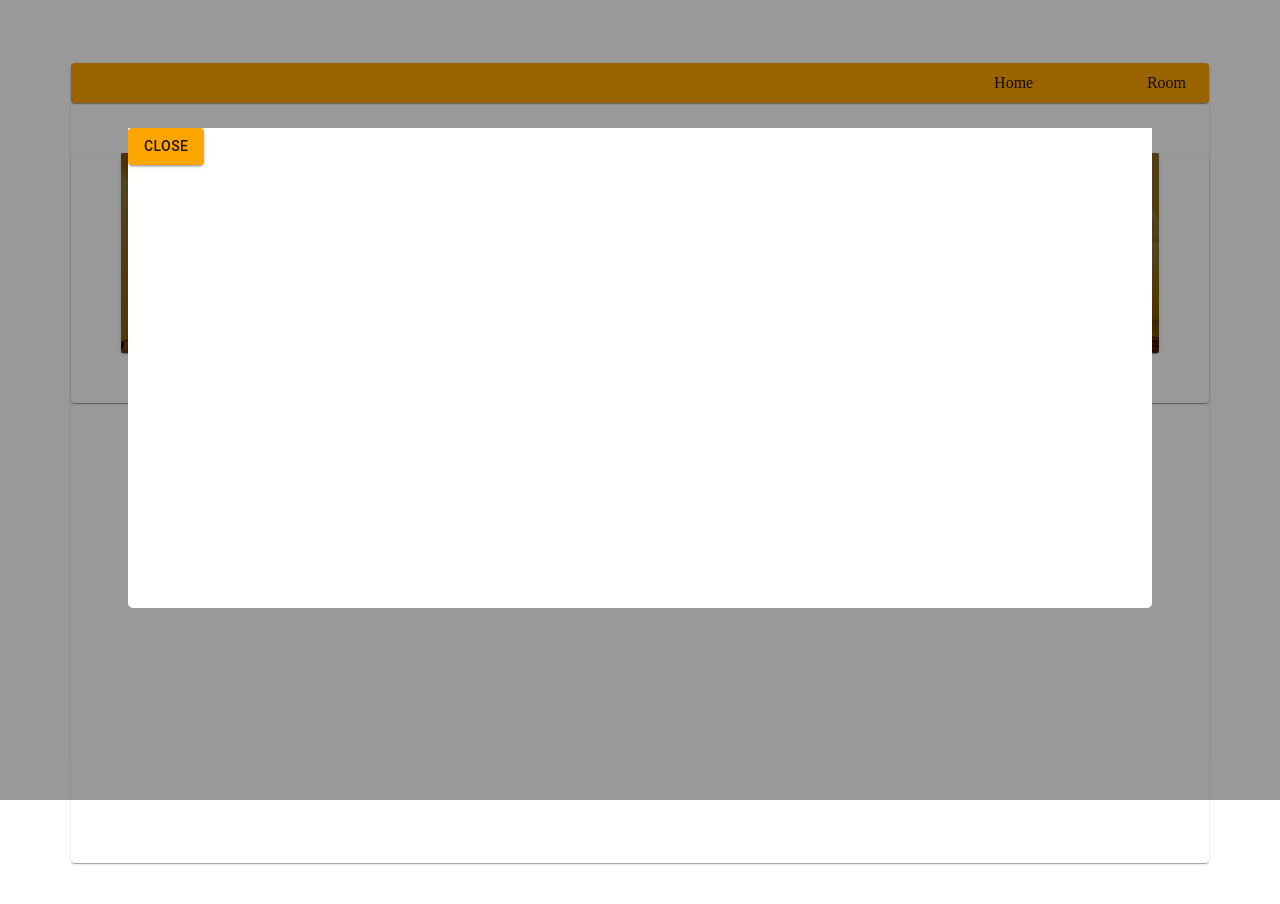
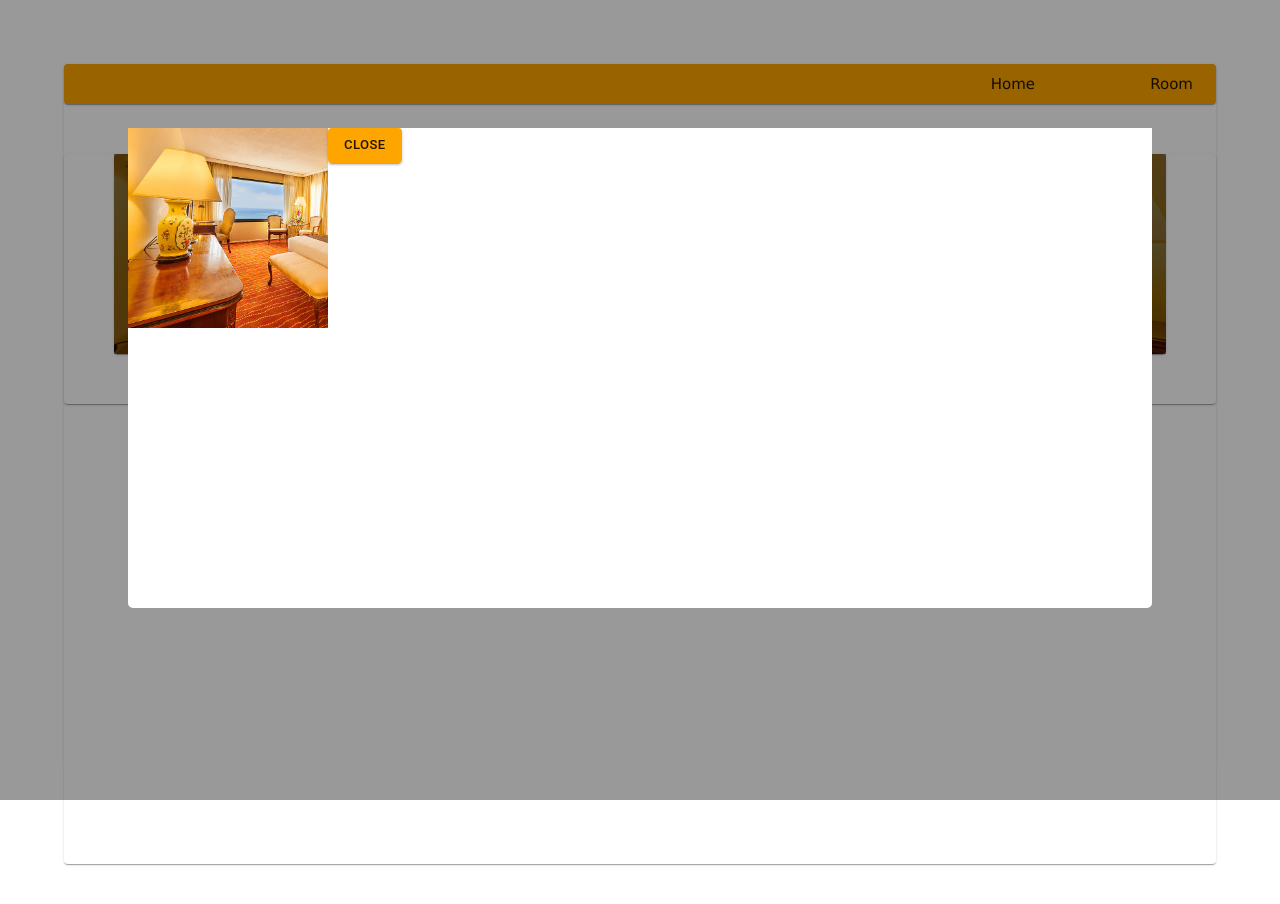
Before and after one commit to RamRPrakash/skyresort, a React app: page / in a window 1280 px wide. Both pictures are taken after a click on the button "OUR ROOMS". Built offline with nearby package versions, Linux system fonts and the light colour scheme.

Commit message:
Demo changes

```diff
--- a/public/index.html
+++ b/public/index.html
@@ -10,7 +10,8 @@
       homescreen on Android. See https://developers.google.com/web/fundamentals/engage-and-retain/web-app-manifest/
     -->
 	<link rel="manifest" href="%PUBLIC_URL%/manifest.json">
-	<link rel="shortcut icon" href="%PUBLIC_URL%/favicon.ico">
+  <link rel="shortcut icon" href="%PUBLIC_URL%/favicon.ico">
+  <link rel="stylesheet" href="https://www.w3schools.com/w3css/4/w3.css">
 	<!--
       Notice the use of %PUBLIC_URL% in the tags above.
       It will be replaced with the URL of the `public` folder during the build.
--- a/src/Pages/Home/pages/ViewRoom.js
+++ b/src/Pages/Home/pages/ViewRoom.js
@@ -3,25 +3,24 @@ import { Paper, Modal } from "@material-ui/core";
 import Button from "@material-ui/core/Button";
 import ModelView from "../../Model/ModelView";
 
-
 class ViewRoom extends Component {
-  constructor(props){
+  constructor(props) {
     super(props);
     this.state = {
-    ourRooms : false
+      ourRooms: false
+    };
   }
+  ourRooms = () => {
+    this.setState({
+      ourRooms: true ,
 
-  }
-  ourRooms=()=>{
+    });
+  };
+  CloseRoom = () => {
     this.setState({
-      ourRooms : true
-    })
-  }
-  CloseRoom=()=>{
-    this.setState({
-      ourRooms : false
-    })
-  }
+      ourRooms: false
+    });
+  };
   render() {
     return (
       <Paper style={{ height: "250px" }}>
@@ -29,16 +28,25 @@ class ViewRoom extends Component {
           style={{
             margin: "50px",
             height: "200px",
-            backgroundImage: `url(1.jpg)` ,
-            backgroundPosition : "center center" ,
-            backgroundSize : "cover" ,
-            position : 'relative' ,
-            color : 'white' ,
-            zIndex : 1
+            backgroundImage: `url(1.jpg)`,
+            backgroundPosition: "center center",
+            backgroundSize: "cover",
+            position: "relative",
+            color: "white",
+            zIndex: 1
           }}
         >
-        <div style={{ position : 'absolute' , top : 0 , bottom : 0 , left : 0 , right : 0 , backgroundColor : "#00000077" , zIndex : -1 }}>
-          </div>
+          <div
+            style={{
+              position: "absolute",
+              top: 0,
+              bottom: 0,
+              left: 0,
+              right: 0,
+              backgroundColor: "#00000077",
+              zIndex: -1
+            }}
+          />
           <div>
             <div style={{ textAlign: "center" }}>
               <h3>Luxury Room</h3>
@@ -49,18 +57,65 @@ class ViewRoom extends Component {
             </div>
             <br />
             <div style={{ textAlign: "center" }}>
-              <Button variant="contained" style={{backgroundColor : 'orange'}} color="succes" onClick={this.ourRooms}>
+              <Button
+                variant="contained"
+                style={{ backgroundColor: "orange" }}
+                color="succes"
+                onClick={this.ourRooms}
+              >
                 Our Rooms
               </Button>
             </div>
           </div>
         </Paper>
-<ModelView open={this.state.ourRooms} >
-<div style={{width : '100px' , backgroundColor : 'white' , height : '100px'}}>
-<Button variant="contained" style={{backgroundColor : 'orange'}} color="succes" onClick={this.CloseRoom}>
+
+        <ModelView open={this.state.ourRooms}>
+            {/* this.state.ourRooms */}
+            <div style={{width : '100%' }}>
+              {/* <div style={{width : '100px' ,
+              height : '100px' ,
+              backgroundColor :'red' ,
+              margin : '10px' ,
+              float : 'left'
+              }}>
+                </div>
+                <div style={{width : '200px' ,
+              height : '100px' ,
+              backgroundColor :'red' ,
+              margin : '10px'}}>
+                </div> */}
+            <div
+                style={{
+                  backgroundImage: "url(1.jpg)",
+                  backgroundSize: "cover",
+                  height: "200px",
+                  width: "200px",
+
+                  float :'left'
+                }}
+              />
+              {/* <div
+                style={{
+                  backgroundImage: "url(1.jpg)",
+                  backgroundSize: "cover",
+                  height: "200px",
+                  width: "200px" ,
+
+
+                }}
+              /> */}
+
+
+            <Button
+              variant="contained"
+              style={{ backgroundColor: "orange" }}
+              color="succes"
+              onClick={this.CloseRoom}
+            >
               Close
             </Button>
           </div>
+
         </ModelView>
       </Paper>
     );
--- a/src/Pages/Model/ModelView.js
+++ b/src/Pages/Model/ModelView.js
@@ -1,18 +1,21 @@
-import React , {Component} from 'react'
+import React, { Component } from "react";
 
-class ModelView extends Component{
-  render(){
-    return(
-      <div style={{ display: (this.props.open) ? 'block' : 'none'  ,
-      position: 'fixed' ,
-      zIndex: 100 ,
-      bottom : 0 ,
-      top : 0 ,
-      right : 0 ,
-      left : 0 ,
-      backgroundColor: 'rgba(0,0,0,0.4)',
-      overflow : 'hidden'
-      }} >
+class ModelView extends Component {
+  render() {
+    return (
+      <div
+        style={{
+          display: this.props.open ? "block" : "none",
+          position: "fixed",
+          zIndex: 100,
+          bottom: 0,
+          top: 0,
+          right: 0,
+          left: 0,
+          backgroundColor: "rgba(0,0,0,0.4)",
+          overflow: "hidden"
+        }}
+      >
         {/* <div style={{
                         borderBottom: '1px solid #D5D5D5',
                         height: 50,
@@ -29,22 +32,24 @@ class ModelView extends Component{
                         <div className="model_title">{this.props.title}</div>
 
       </div> */}
-      <div style={{
-                        display: 'block',
-                        backgroundColor: '#fff',
-                        width: '80%' ,
-                        height: '60%',
-                        overflow: 'auto',
-                        margin : '10%' ,
-                        borderBottomLeftRadius: 5,
-                        borderBottomRightRadius: 5,
-                        alignItems:'center',
-                        justifyContent:'center'
-                    }}>
-                        {this.props.children}
-                    </div>
+        <div
+          style={{
+            display: "block",
+            backgroundColor: "#fff",
+            width: "80%",
+            height: "60%",
+            overflow: "auto",
+            margin: "10%",
+            borderBottomLeftRadius: 5,
+            borderBottomRightRadius: 5,
+            alignItems: "center",
+            justifyContent: "center"
+          }}
+        >
+          {this.props.children}
         </div>
-    )
+      </div>
+    );
   }
 }
-export default ModelView
+export default ModelView;
```
Lines whose indentation alone changed are shown as unchanged.
